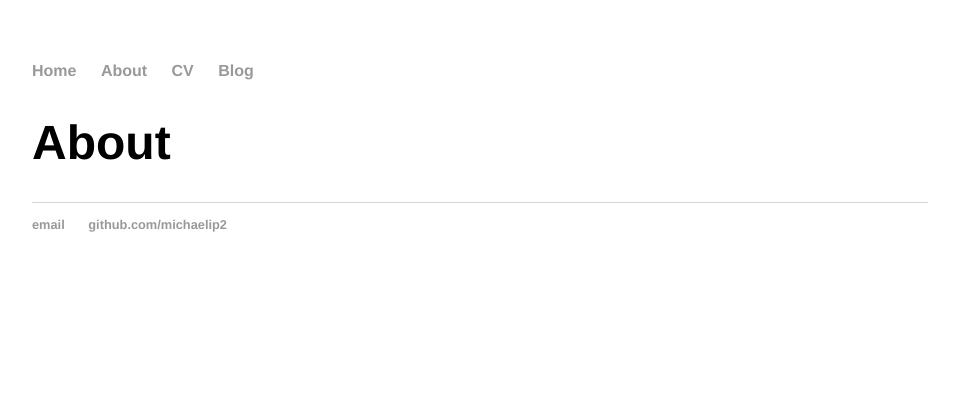
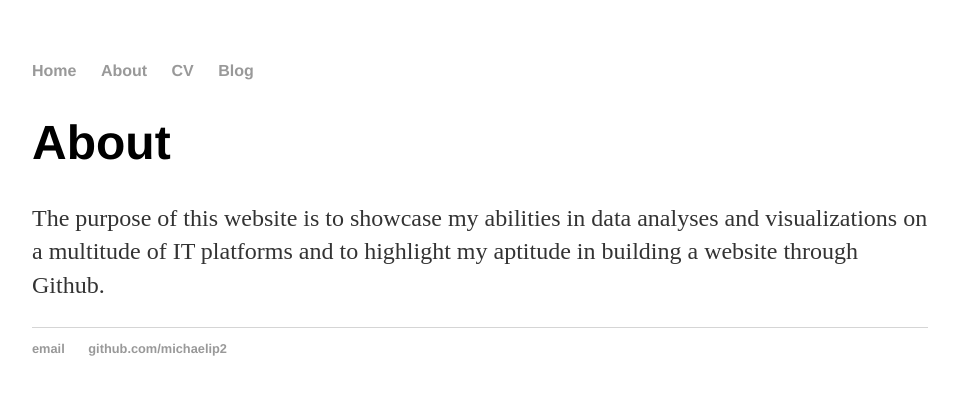
Before and after one commit to michaelip2/michaelip2.github.io, a Jekyll site: the page built from about/index.html, in a window 1280 px wide. Shown: the top 395 px of the page, without its empty margins (160-1119 px from the left). Built offline with Jekyll 4.4.1, drawn with Linux system fonts in a browser that asks for light colours.

Commit message:
Update index.html

```diff
--- a/about/index.html
+++ b/about/index.html
@@ -2,10 +2,7 @@
 layout: default
 title: About Michael Ip
 ---
-
-		<div class="about">
-			<h1>About</h1>
-
-			<ul class="contacts">
-				</ul>
-		</div>
+<div class="about">
+<h1>About</h1>
+  <p>The purpose of this website is to showcase my abilities in data analyses and visualizations on a multitude of IT platforms and to highlight my aptitude in building a website through Github.</p>
+</div>
```
